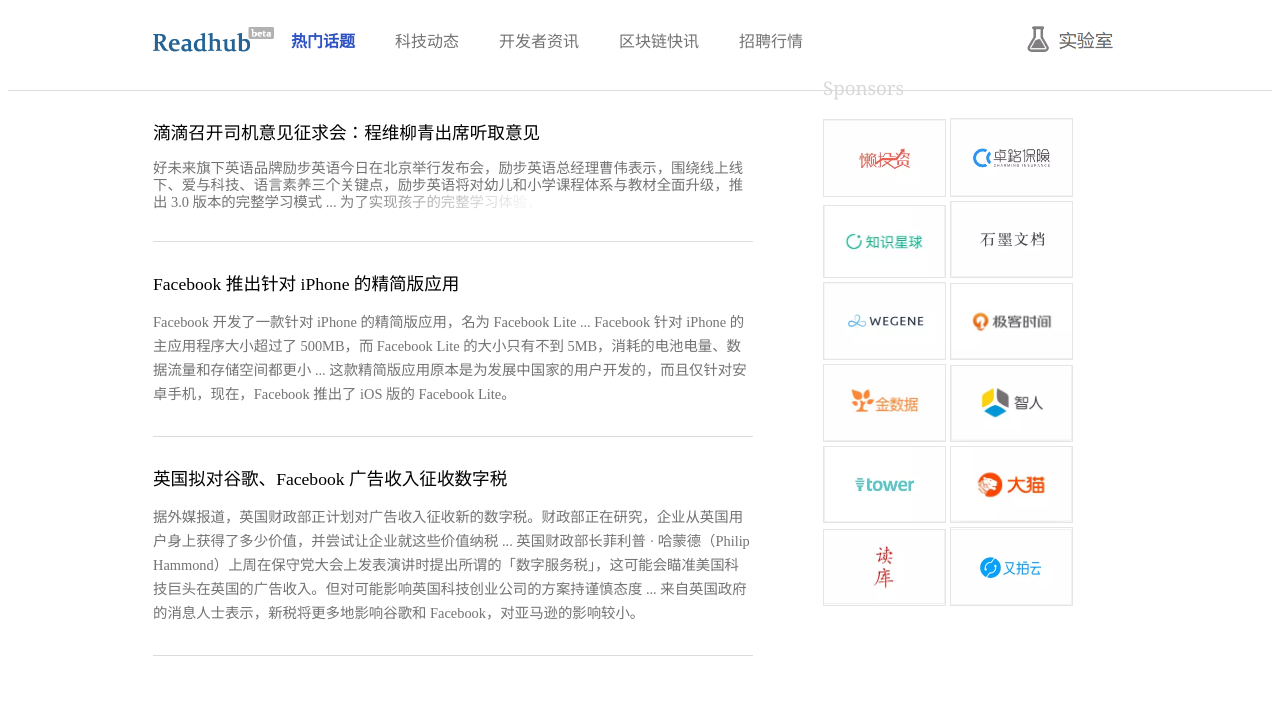
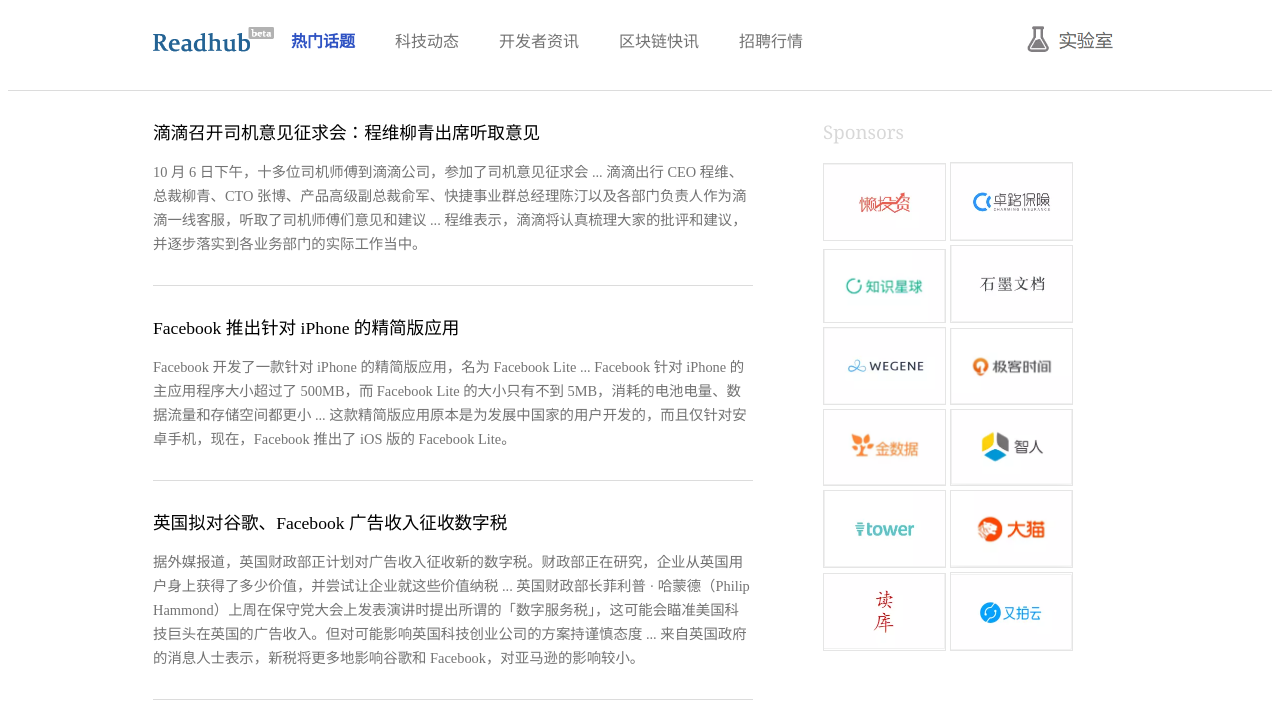
Before and after one commit to ywyanbin/HTML-CSS, a plain HTML site: page readhub/index.html in a window 1280 px wide. Shown: the top 704 px of the page. Drawn offline with Linux system fonts and the light colour scheme.

Commit message:
Revert "Add a simple toggle"

```diff
--- a/readhub/index.html
+++ b/readhub/index.html
@@ -87,25 +87,6 @@
 			position: relative;
 			left:190px;
 		}
-
-		.article {
-			overflow: hidden;
-		}
-		.truncation {
-			position: relative;
-			line-height: 1.2em;
-			height: 3.6em; /* 3 lines: 3 * 1.2em = 3.6 em */
-		}
-		.truncation:after {
-			content: "";
-			text-align: right;
-			position: absolute;
-			bottom: 0;
-			right: 0;
-			width: 70%;
-			height: 1.2em;
-			background: linear-gradient(to right, rgba(255, 255, 255, 0), rgba(255, 255, 255, 1) 50%);
-		}
 	</style>
 </head>
 <body>
@@ -121,15 +102,7 @@
 	<div class="wire"></div>
 	<div class="articles">
 		<h2>滴滴召开司机意见征求会：程维柳青出席听取意见</h2>
-		<p class="article truncation">好未来旗下英语品牌励步英语今日在北京举行发布会，励步英语总经理曹伟表示，围绕线上线
-下、爱与科技、语言素养三个关键点，励步英语将对幼儿和小学课程体系与教材全面升级，推
-出 3.0 版本的完整学习模式 ... 为了实现孩子的完整学习体验，全新线下线上结合的 3.0 完整
-学习产品采取 1+6 的完整学习路径，覆盖预习 - 学习 - 练习 - 应用 - 探索 - 浸泡六大环节
-... 每周孩子可以通过线下课专注语言体系化学习，搭配一次 AI 外教互动课强化语言的场景应
-用，另外还可以利用励步云学习 App 的智能学习管家，根据孩子学习进度与学习数据，每天
-智能推送课前动画导学、智能互动练习、分级阅读、音频视频等丰富语料，将学得与习得结合，
-提升语言实际应用能力。
-	</p>
+		<p>10 月 6 日下午，十多位司机师傅到滴滴公司，参加了司机意见征求会 ... 滴滴出行 CEO 程维、总裁柳青、CTO 张博、产品高级副总裁俞军、快捷事业群总经理陈汀以及各部门负责人作为滴滴一线客服，听取了司机师傅们意见和建议 ... 程维表示，滴滴将认真梳理大家的批评和建议，并逐步落实到各业务部门的实际工作当中。</p>
 	</div>
 	<div class="articles">
 		<h2>Facebook 推出针对 iPhone 的精简版应用</h2>
@@ -154,13 +127,5 @@
 		<a href=""><img src="images/dz.png" ></a>
 		<a href=""><img src="images/ypy.png" ></a>
 	</div>
-	<script>
-		const articles = document.querySelectorAll('.article')
-		for (let article of articles) {
-			article.addEventListener('click', (e) => {
-				e.target.classList.toggle('truncation')
-			})
-		}
-	</script>
 </body>
 </html>
```
